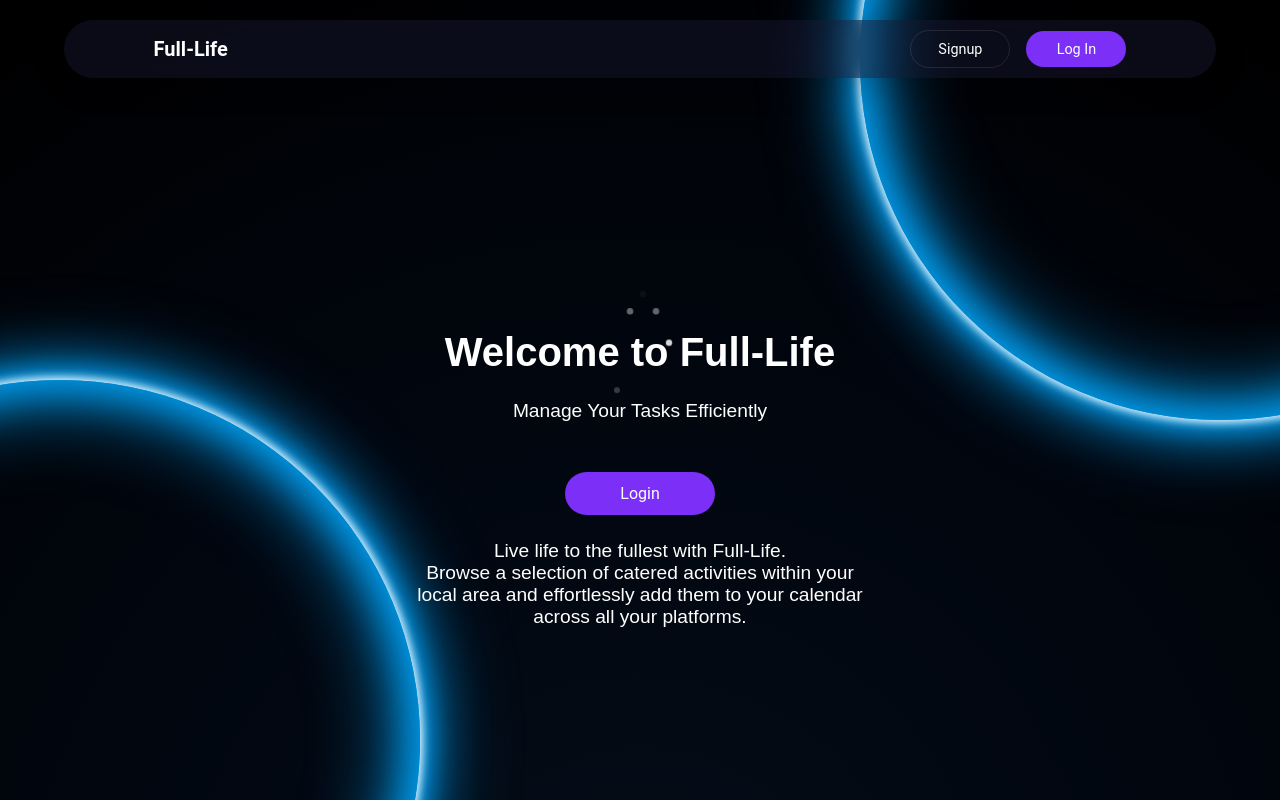
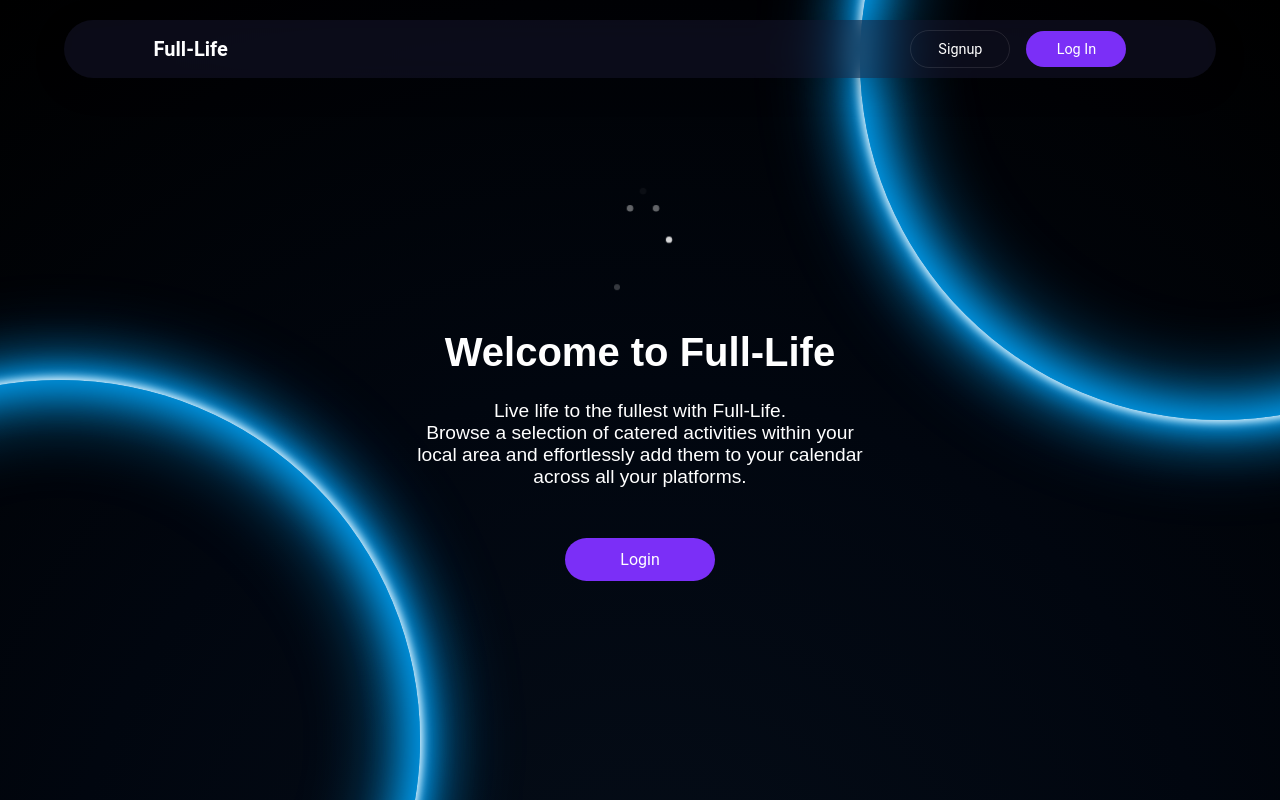
Before and after one commit to UCR25/Full-Life, a React (Vite) app in the folder full-life/: page / in a window 1280 px wide. Built offline with nearby package versions, Linux system fonts and the light colour scheme; a web font is replaced by a local one.

Commit message:
added intro

```diff
--- a/full-life/package.json
+++ b/full-life/package.json
@@ -10,6 +10,8 @@
     "preview": "vite preview"
   },
   "dependencies": {
+    "@react-oauth/google": "^0.12.1",
+    "axios": "^1.9.0",
     "date-fns": "^4.1.0",
     "react": "^19.0.0",
     "react-dom": "^19.0.0",
--- a/full-life/src/screen/landing.css
+++ b/full-life/src/screen/landing.css
@@ -197,30 +197,30 @@ p {
 
 .floating-dot:nth-child(1) {
     left: 48%;
-    top: calc(50% - 100px);
+    top: calc(50% - 180px);
     animation-delay: 0s;
 }
 
 .floating-dot:nth-child(2) {
     left: 50%;
-    top: calc(50% - 100px);
+    top: calc(50% - 180px);
     animation-delay: 1s;
 }
 
 .floating-dot:nth-child(3) {
     left: 52%;
-    top: calc(50% - 100px);
+    top: calc(50% - 180px);
     animation-delay: 3s;
 }
 
 .floating-dot:nth-child(4) {
     left: 51%;
-    top: calc(50% - 100px);
+    top: calc(50% - 180px);
     animation-delay: 2s;
 }
 
 .floating-dot:nth-child(5) {
     left: 49%;
-    top: calc(50% - 100px);
+    top: calc(50% - 180px);
     animation-delay: 2s;
 }
--- a/full-life/src/screen/landing.jsx
+++ b/full-life/src/screen/landing.jsx
@@ -34,15 +34,13 @@ const Landing = () => {
         <div className="floating-dot"></div>
         <div className="floating-dot"></div>
         <h1>Welcome to Full-Life</h1>
-        <p>Manage Your Tasks Efficiently</p>
+        <p>Live life to the fullest with Full-Life.<br/>Browse a selection of catered activities within your<br/>local area and effortlessly add them to your calendar<br/>across all your platforms.</p>
         <button
           type="submit"
           className="login-button"
         >
           Login
         </button>
-
-        <p>Live life to the fullest with Full-Life.<br/>Browse a selection of catered activities within your<br/>local area and effortlessly add them to your calendar<br/>across all your platforms.</p>
       </div>
     </div>
   )
--- /dev/null
+++ b/full-life/src/welcome/login.css
@@ -0,0 +1,3 @@
+.login-container {
+
+}
```
Also changed, not shown: full-life/src/welcome/login.jsx (added, +14 -0 lines), 1 other file (tests, documents, lock files or other folders).
